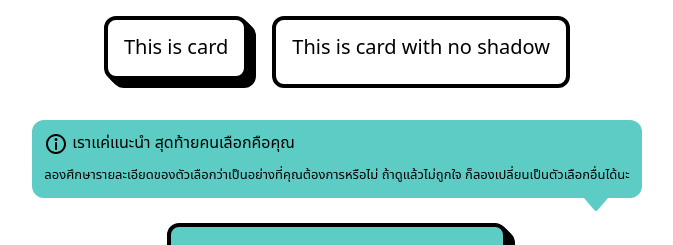
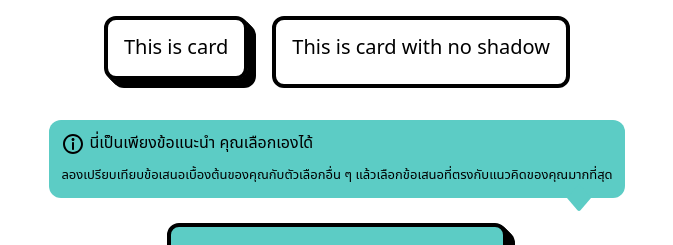
Before and after one commit to wevisdemo/conlab, a Next.js app: page /catalog in a window 1280 px wide. Shown: the part 1440-1685 px from the top of the page, without its empty margins (303-976 px from the left). Built offline with nearby package versions, Linux system fonts and the light colour scheme; no server answers.

Commit message:
Fix wording on hint

```diff
--- a/components/result/hint.tsx
+++ b/components/result/hint.tsx
@@ -28,12 +28,12 @@ const Hint = () => {
             />
           </svg>
           <div className={'text-body-2 pl-[6px]'}>
-            เราแค่แนะนำ สุดท้ายคนเลือกคือคุณ
+            นี่เป็นเพียงข้อแนะนำ คุณเลือกเองได้
           </div>
         </div>
         <div className={'text-small-1 px-[12px] py-[14px]'}>
-          ลองศึกษารายละเอียดของตัวเลือกว่าเป็นอย่างที่คุณต้องการหรือไม่
-          ถ้าดูแล้วไม่ถูกใจ ก็ลองเปลี่ยนเป็นตัวเลือกอื่นได้นะ
+          ลองเปรียบเทียบข้อเสนอเบื้องต้นของคุณกับตัวเลือกอื่น ๆ
+          แล้วเลือกข้อเสนอที่ตรงกับแนวคิดของคุณมากที่สุด
         </div>
       </div>
       <div className="mt-[-14px] grid justify-items-stretch">
```
